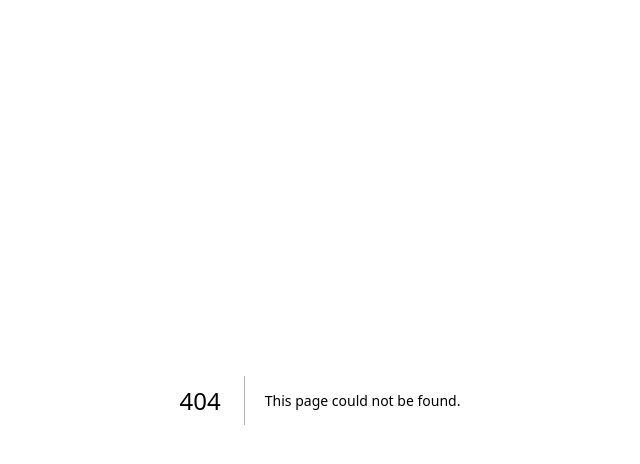
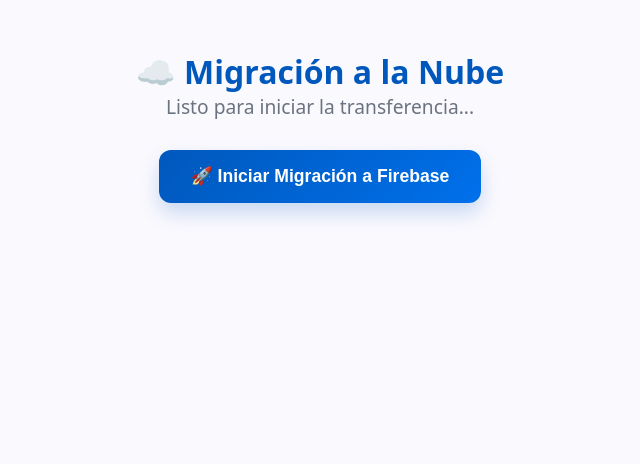
Before and after one commit to novusfrp-hub/mi-diagnostico, a Next.js app: page /migrar in a window 1280 px wide. Before the commit this address had no page. Shown: the top 464 px of the page, without its empty margins (320-960 px from the left). Built offline with nearby package versions, Linux system fonts and the light colour scheme.

Commit message:
firebase

```diff
--- /dev/null
+++ b/firebase.js
@@ -0,0 +1,18 @@
+import { initializeApp } from "firebase/app";
+import { getFirestore } from "firebase/firestore";
+
+// Las "llaves" de tu proyecto Marshall Diagnostics
+const firebaseConfig = {
+    apiKey: "AIzaSyAcfACaG0ZkRhNdXmCNLqE-PqqL2KrG9q0",
+    authDomain: "marshall-diagnostics.firebaseapp.com",
+    projectId: "marshall-diagnostics",
+    storageBucket: "marshall-diagnostics.firebasestorage.app",
+    messagingSenderId: "909545236768",
+    appId: "1:909545236768:web:4d9c08d7c7312be079cf45"
+};
+
+// Inicializamos Firebase y la Base de Datos
+const app = initializeApp(firebaseConfig);
+const db = getFirestore(app);
+
+export { db };
--- a/package.json
+++ b/package.json
@@ -9,6 +9,7 @@
     "lint": "eslint"
   },
   "dependencies": {
+    "firebase": "^12.11.0",
     "framer-motion": "^12.38.0",
     "lucide-react": "^1.7.0",
     "next": "16.2.1",
--- /dev/null
+++ b/pages/migrar.js
@@ -0,0 +1,51 @@
+import { useState } from 'react';
+import { doc, setDoc } from 'firebase/firestore';
+import { db } from '../firebase'; // Conecta con tus llaves
+import arbolData from '../data/arbol.json'; // Lee tu archivo actual
+
+export default function MigrarDatos() {
+    const [estado, setEstado] = useState('Listo para iniciar la transferencia...');
+    const [progreso, setProgreso] = useState(0);
+
+    const iniciarMigracion = async () => {
+        setEstado('Subiendo datos a la nube... ¡No cierres la pestaña!');
+        try {
+            // Obtenemos todos los IDs (inicio, iphone_categorias, etc.)
+            const llaves = Object.keys(arbolData);
+            let subidos = 0;
+
+            for (const llave of llaves) {
+                const datosPaso = arbolData[llave];
+                // Crea una colección llamada "pasos" y guarda cada documento con su ID original
+                await setDoc(doc(db, "pasos", llave), datosPaso);
+                subidos++;
+                setProgreso(Math.round((subidos / llaves.length) * 100));
+            }
+
+            setEstado('✅ ¡Éxito total! Todos los diagnósticos están en Firebase.');
+        } catch (error) {
+            console.error(error);
+            setEstado('❌ Hubo un error: ' + error.message);
+        }
+    };
+
+    return (
+        <div style={{ padding: '50px', textAlign: 'center', fontFamily: 'system-ui, sans-serif', backgroundColor: '#faf9fe', minHeight: '100vh' }}>
+            <h1 style={{ color: '#0058bc', fontWeight: '800' }}>☁️ Migración a la Nube</h1>
+            <p style={{ fontSize: '1.2rem', color: '#6b7280', marginBottom: '30px' }}>{estado}</p>
+
+            {progreso > 0 && progreso < 100 && (
+                <div style={{ width: '100%', maxWidth: '400px', margin: '0 auto 30px', height: '10px', backgroundColor: '#e2e8f0', borderRadius: '5px', overflow: 'hidden' }}>
+                    <div style={{ width: `${progreso}%`, height: '100%', backgroundColor: '#0058bc', transition: 'width 0.2s' }}></div>
+                </div>
+            )}
+
+            <button
+                onClick={iniciarMigracion}
+                style={{ padding: '16px 32px', fontSize: '1.1rem', fontWeight: 'bold', cursor: 'pointer', background: 'linear-gradient(135deg, #0058bc 0%, #0070eb 100%)', color: 'white', border: 'none', borderRadius: '12px', boxShadow: '0 10px 20px rgba(0, 88, 188, 0.2)' }}
+            >
+                🚀 Iniciar Migración a Firebase
+            </button>
+        </div>
+    );
+}
```
Also changed, not shown: 1 other file (tests, documents, lock files or other folders).
